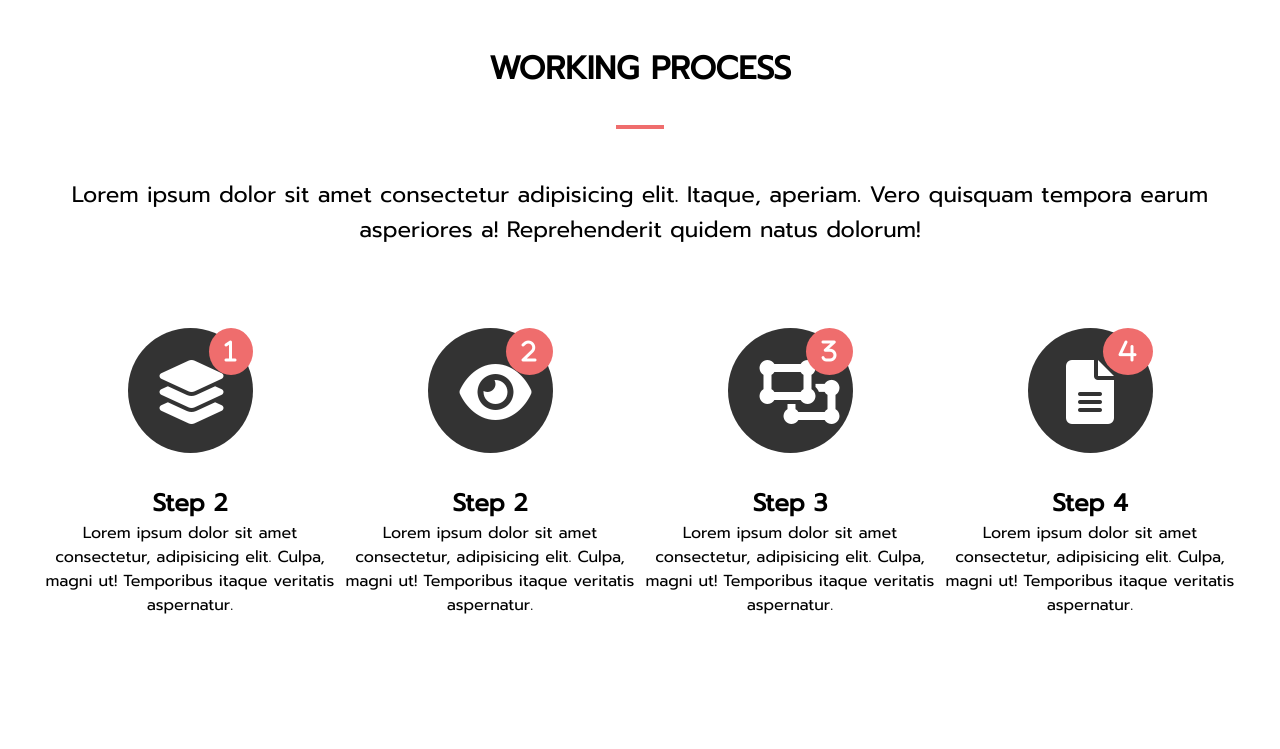
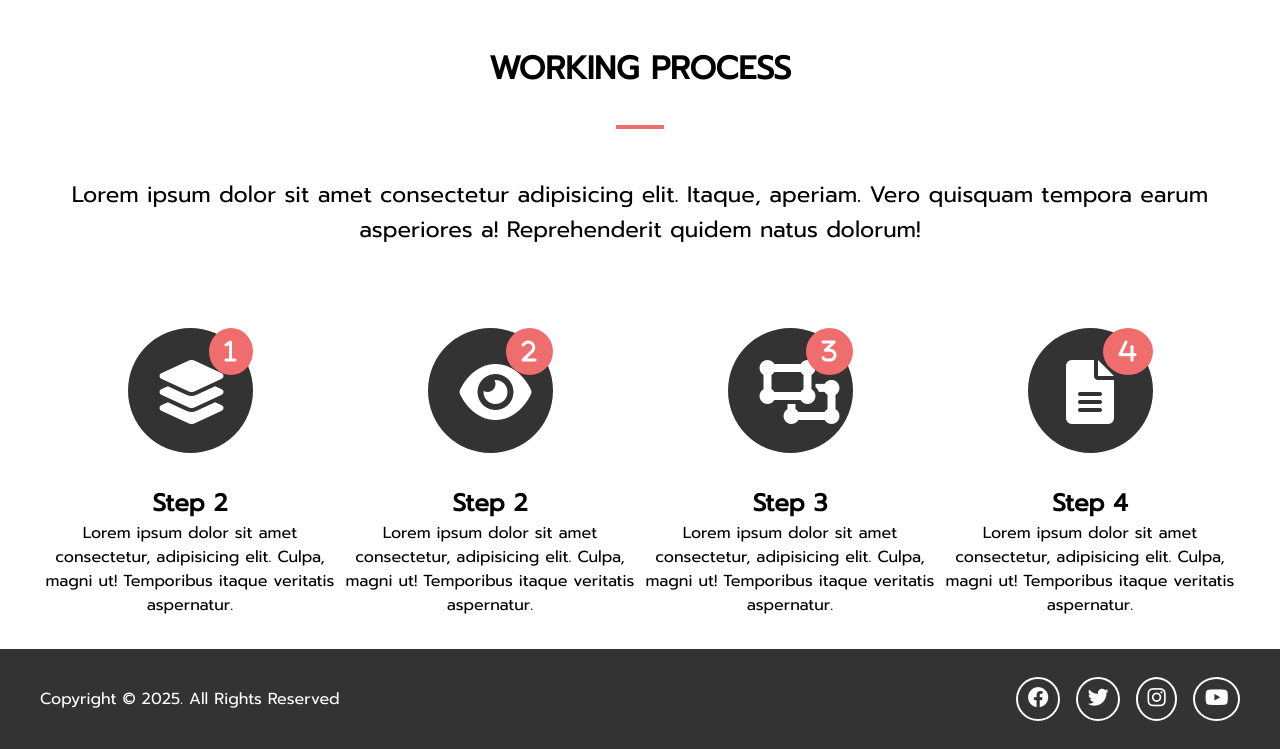
Before and after one commit to p0rt1a/Freelancer-Personal-Website, a website: page public/index.html in a window 1280 px wide. Shown: the part 1852-2601 px from the top of the page. Before the commit the page ends 2469 px from the top, so only its background shows below. Drawn offline with nearby package versions, Linux system fonts and the light colour scheme.

Commit message:
footer section completed

```diff
--- a/package.json
+++ b/package.json
@@ -4,7 +4,7 @@
   "description": "",
   "main": "index.js",
   "scripts": {
-    "scss": "node-sass -w scss -o public/css/main.css"
+    "scss": "node-sass -w scss -o public/css"
   },
   "keywords": [],
   "author": "",
--- a/public/index.html
+++ b/public/index.html
@@ -23,7 +23,8 @@
     <title>Document</title>
   </head>
   <body>
-    <section id="home">
+    <!-- header -->
+    <header id="header">
       <div class="container">
         <nav>
           <div class="logo">
@@ -50,7 +51,7 @@
           >
         </div>
       </div>
-    </section>
+    </header>
 
     <!-- section a -->
     <section id="home-a" class="text-center">
@@ -189,6 +190,21 @@
       </div>
     </section>
 
+    <!-- footer -->
+    <footer id="footer">
+      <div class="container">
+        <div class="footer-items">
+          <p>Copyright &copy; 2025. All Rights Reserved</p>
+          <ul>
+            <li><i class="fab fa-facebook"></i></li>
+            <li><i class="fab fa-twitter"></i></li>
+            <li><i class="fab fa-instagram"></i></li>
+            <li><i class="fab fa-youtube"></i></li>
+          </ul>
+        </div>
+      </div>
+    </footer>
+
     <script src="js/jquery.min.js"></script>
     <script src="js/type-writer.js"></script>
   </body>
--- /dev/null
+++ b/scss/_footer.scss
@@ -0,0 +1,36 @@
+#footer {
+  background-color: $dark-color;
+  margin-top: 2rem;
+  color: #fff;
+  font-size: 1rem;
+
+  .footer-items {
+    display: flex;
+    height: 100px;
+    justify-content: space-between;
+    align-items: center;
+
+    ul {
+      display: flex;
+
+      li {
+        background-color: $dark-color;
+        border: 2px solid #fff;
+        font-size: 0.8rem;
+        border-radius: 50%;
+        margin-left: 1rem;
+        transition: all 0.5s;
+        cursor: pointer;
+
+        &:hover {
+          background-color: $primary-color;
+        }
+
+        i {
+          padding: 0.6rem;
+          font-size: 1.3rem;
+        }
+      }
+    }
+  }
+}
--- a/scss/_home.scss
+++ b/scss/_home.scss
@@ -1,4 +1,4 @@
-#home {
+#header {
   background: $bg-image;
   background-position: center;
   background-repeat: no-repeat;
--- a/scss/main.scss
+++ b/scss/main.scss
@@ -2,3 +2,4 @@
 @import "utilities";
 @import "home";
 @import "base";
+@import "footer";
```
Also changed, not shown: public/css/main.css.
